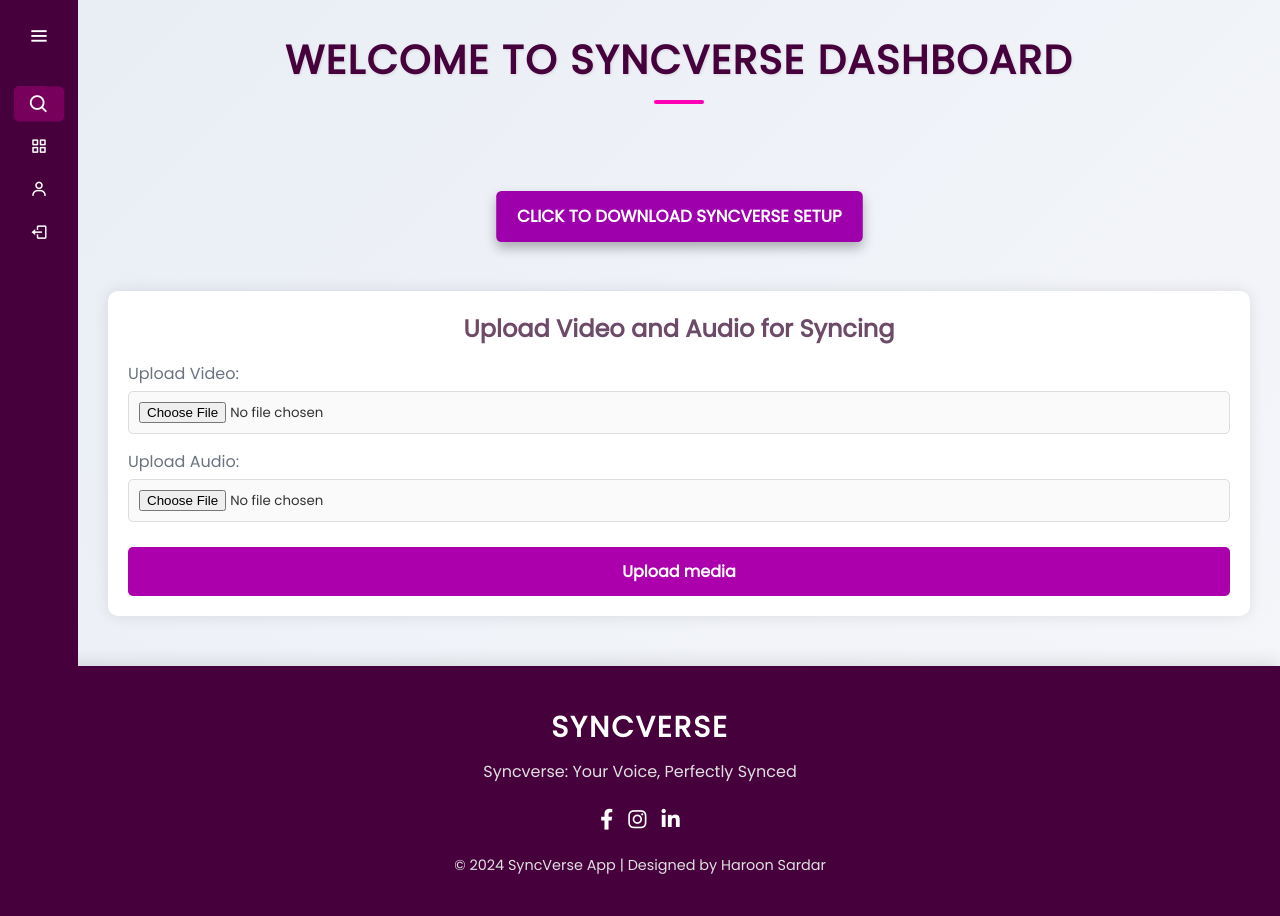
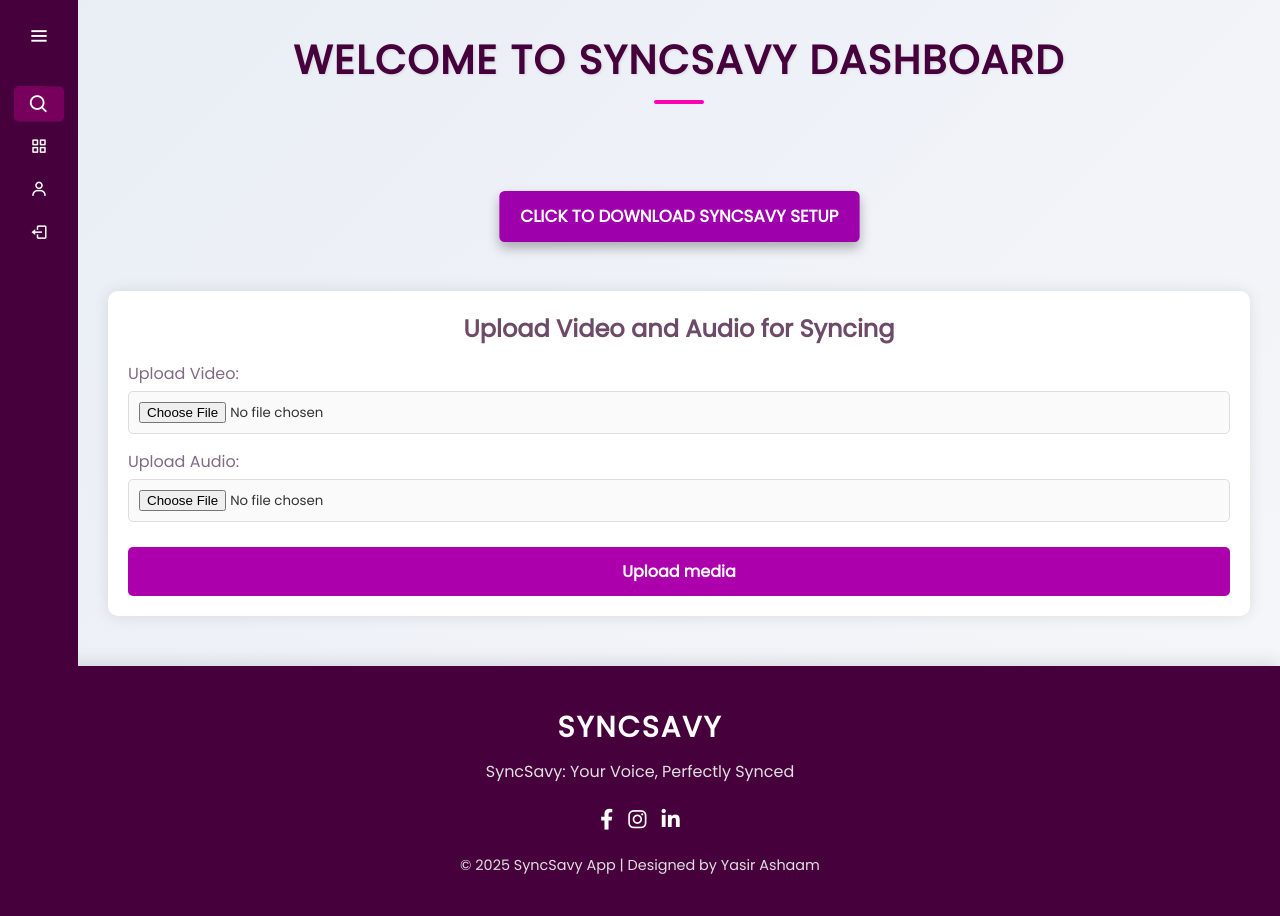
Before and after one commit to yasirashaam/savyflask, a Python web app: template templates/dashboard.html in a window 1280 px wide. Run offline with Jinja, Linux system fonts and the light colour scheme; the template is opened without the code that fills it, so the values that code supplies are empty.

Commit message:
writing and font style

```diff
--- a/static/css/auth.css
+++ b/static/css/auth.css
@@ -14,7 +14,7 @@ body {
     height: 100vh;
 }
 .container {
-    background-color: #faffb0;
+    background-color: #fcb0ff;
     border-radius: 30px;
     box-shadow: 0 5px 15px rgba(0, 0, 0, 0.35);
     position: relative;
--- a/static/css/dashboard.css
+++ b/static/css/dashboard.css
@@ -395,7 +395,7 @@ body{
 .upload-container label {
   display: block;
   font-size: 1rem;
-  color: #6b7280;
+  color: #806b80;
   margin-bottom: 5px;
   font-weight: 500;
   transition: color 0.3s ease; /* Smooth label color transition */
--- a/static/css/lipsyncing.css
+++ b/static/css/lipsyncing.css
@@ -408,7 +408,7 @@ body{
 .upload-container input[type="file"] {
   width: 100%;
   padding: 10px;
-  border: 1px solid #ddd;
+  border: 1px solid #dddddd;
   border-radius: 5px;
   background-color: #fafafa; /* Slightly lighter background */
   color: #333333;
@@ -525,7 +525,7 @@ body{
 }
 
 .open-modal-btn:hover, .resource-action-btn:hover {
-  background-color: #b3009b;
+  background-color: #b3008c;
   transform: scale(1.05);
 }
 
--- a/static/css/profile.css
+++ b/static/css/profile.css
@@ -530,7 +530,7 @@ html, body {
     }
 
     .footer .socials a:hover {
-      color: var(--color-second, #caf312); /* Social icon hover color */
+      color: var(--color-second, #e4f312); /* Social icon hover color */
     }
 
     .footer .socials i {
--- a/static/css/result.css
+++ b/static/css/result.css
@@ -416,7 +416,7 @@ body {
       }
 
       .footer .socials a:hover {
-        color: var(--color-second, #f3b712); /* Social icon hover color */
+        color: var(--color-second, #caf312); /* Social icon hover color */
       }
 
       .footer .socials i {
--- a/templates/auth.html
+++ b/templates/auth.html
@@ -49,13 +49,13 @@
         <div class="toggle-container">
             <div class="toggle">
                 <div class="toggle-panel toggle-left">
-                    <h1>Welcome to SyncVerse</h1>
-                    <p>Enter your personal details to use SyncVerse features</p>
+                    <h1>Welcome to SyncSavy</h1>
+                    <p>Enter your personal details to use SyncSavy features</p>
                     <button class="hidden" id="signIn">Sign In</button>
                 </div>
                 <div class="toggle-panel toggle-right">
                     <h1>Hello, Friend</h1>
-                    <p>Register with your personal details to use SyncVerse features</p>
+                    <p>Register with your personal details to use SyncSavy features</p>
                     <button class="hidden" id="signUp">Sign Up</button>
                 </div>
             </div>
--- a/templates/dashboard.html
+++ b/templates/dashboard.html
@@ -5,7 +5,7 @@
     <!-- Meta tags for character encoding and responsive design -->
     <meta charset="UTF-8">
     <meta name="viewport" content="width=device-width, initial-scale=1.0">
-    <title>Profile | SyncVerse App</title>
+    <title>Profile | SyncSavy App</title>
 
     <!-- Link to the main CSS file for dashboard styling -->
     <link rel="stylesheet" href="{{ url_for('static', filename='css/dashboard.css') }}">
@@ -24,7 +24,7 @@
     <div class="sidebar">
         <div class="logo_details">
             <i class="bx bxl-audible icon"></i>
-            <div class="logo_name">SyncVerse</div>
+            <div class="logo_name">SyncSavy</div>
             <i class="bx bx-menu" id="btn"></i>
         </div>
         <ul class="nav-list">
@@ -63,14 +63,14 @@
     <main class="main-content">
         <!-- Page header -->
         <header>
-            <center><h1>Welcome to SyncVerse Dashboard</h1></center>
+            <center><h1>Welcome to SyncSavy Dashboard</h1></center>
 
-            <!-- Button to download SyncVerse setup file, centered on the page -->
+            <!-- Button to download SyncSavy setup file, centered on the page -->
             <form action="{{ url_for('dashboard') }}" method="POST" id="download-form">
               <!-- Hidden input to identify the form -->
               <input type="hidden" name="form_id" value="download_form">
               <div class="button-container">
-                <button type="submit" class="open-modal-btn">Click to Download SyncVerse SetUp</button>
+                <button type="submit" class="open-modal-btn">Click to Download SyncSavy SetUp</button>
               </div>
             </form>
 
@@ -103,8 +103,8 @@
     <!-- Footer Section -->
     <footer class="footer">
         <div class="footer-content">
-            <h3>SyncVerse</h3>
-            <p>Syncverse: Your Voice, Perfectly Synced</p>
+            <h3>SyncSavy</h3>
+            <p>SyncSavy: Your Voice, Perfectly Synced</p>
             <ul class="socials">
                 <!-- Social media links -->
                 <li><a href="https://www.facebook.com/haroon.baloshi.868"><i class="fab fa-facebook-f"></i></a></li>
@@ -113,7 +113,7 @@
             </ul>
         </div>
         <div class="footer-bottom">
-            <p>&copy; 2024 SyncVerse App | Designed by Haroon Sardar</p>
+            <p>&copy; 2025 SyncSavy App | Designed by Yasir Ashaam</p>
         </div>
     </footer>
 </body>
--- a/templates/lipsyncing.html
+++ b/templates/lipsyncing.html
@@ -17,7 +17,7 @@
     <div class="sidebar">
         <div class="logo_details">
             <i class="icon"></i>
-            <span class="logo_name">Syncverse</span>
+            <span class="logo_name">SyncSavy</span>
             <i class="bx bx-menu" id="btn"></i>
         </div>
         <ul class="nav-list">
@@ -63,7 +63,7 @@
     <!-- Footer -->
     <footer class="footer">
         <div class="footer-content">
-            <h3>Syncverse</h3>
+            <h3>SyncSavy</h3>
             <p>Bringing your media to life with seamless synchronization.</p>
             <ul class="socials">
                 <li><a href="#"><i class="bx bxl-facebook"></i></a></li>
@@ -72,7 +72,7 @@
             </ul>
         </div>
         <div class="footer-bottom">
-            <p>&copy; 2024 Syncverse | All rights reserved.</p>
+            <p>&copy; 2025 SyncSavy | All rights reserved.</p>
         </div>
     </footer>
 </body>
```
Also changed, not shown: templates/profile.html (+8 -8 lines), templates/result.html (+8 -8 lines).
